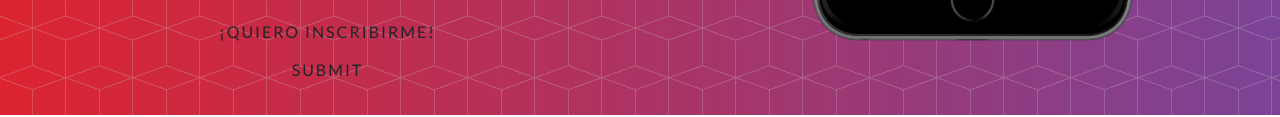
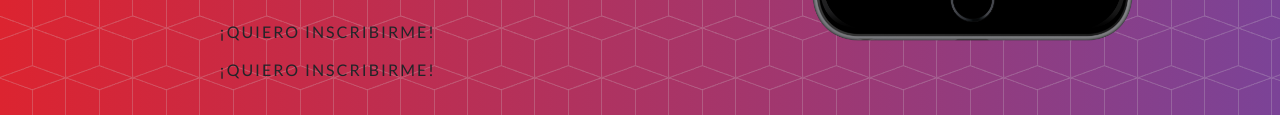
Before and after one commit to alamosapp/alamos, a website with bundled scripts: page index.html in a window 1280 px wide. Shown: the part 685-802 px from the top of the page. Built offline with nearby package versions, Linux system fonts and the light colour scheme; a web font is replaced by a local one.

Commit message:
Update index.html

```diff
--- a/index.html
+++ b/index.html
@@ -123,8 +123,10 @@ src="https://www.facebook.com/tr?id=699187680745099&ev=PageView&noscript=1"
   <p><input id="field_terms" onchange="this.setCustomValidity(validity.valueMissing ? 'Por favor indica que aceptas los Términos y Condiciones' : '');" type="checkbox" required name="terms"> <span style="font-size:11px">Acepto los <a href="terms/terminos-y-condiciones.html"><u>Términos y Condiciones</u></a>
            y he leído la <a href="privacy/politica-privacidad.html"><u>Política de Privacidad</u></a></span></p>
   <input type="submit" value="¡QUIERO INSCRIBIRME!"  id="validate" class="btn btn-outline btn-xl">
-  <input type="submit" action="thanks_submit.html" id="validate" class="btn btn-outline btn-xl">
+  <input type="submit" value="¡QUIERO INSCRIBIRME!" action="thanks_submit.html" id="validate" class="btn btn-outline btn-xl">
 </form>
+
+
 
 <iframe name="hidden_iframe" id="hidden_iframe" style="display:none;" onload="if(submitted) {}"></iframe>
 <script type="text/javascript">var submitted=false;</script>
```
